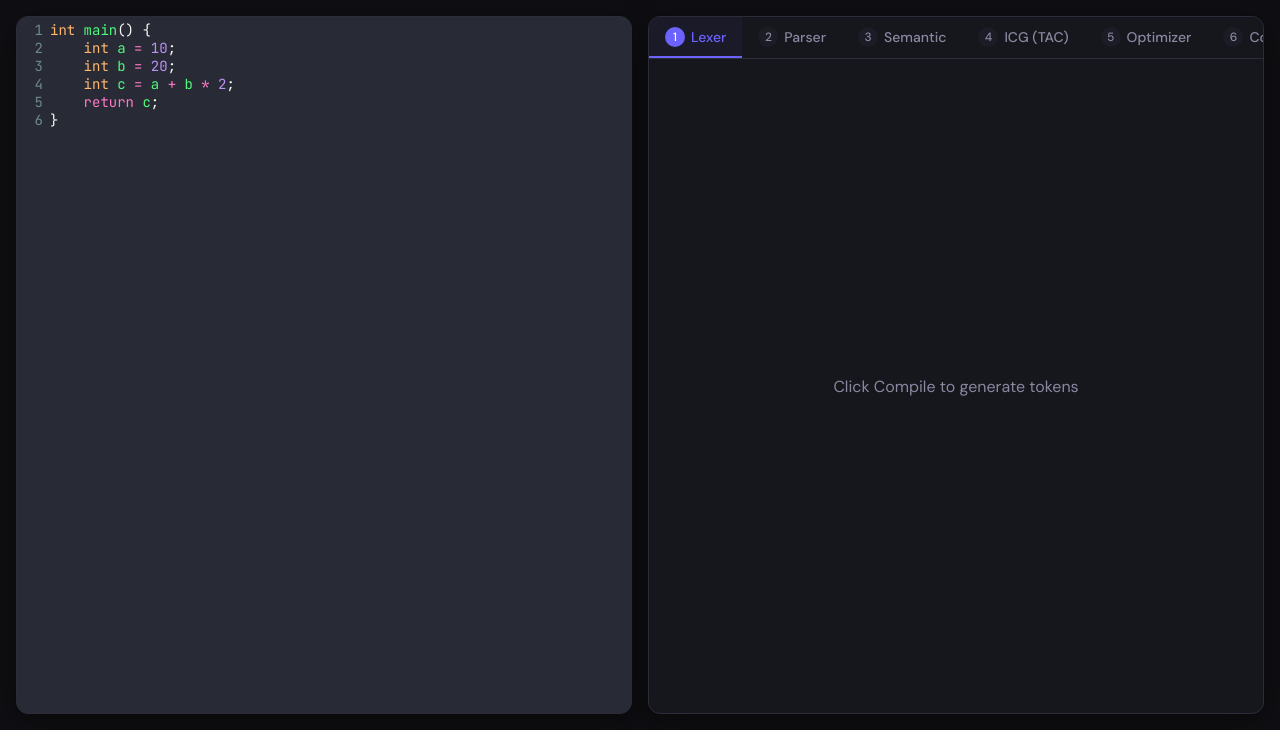
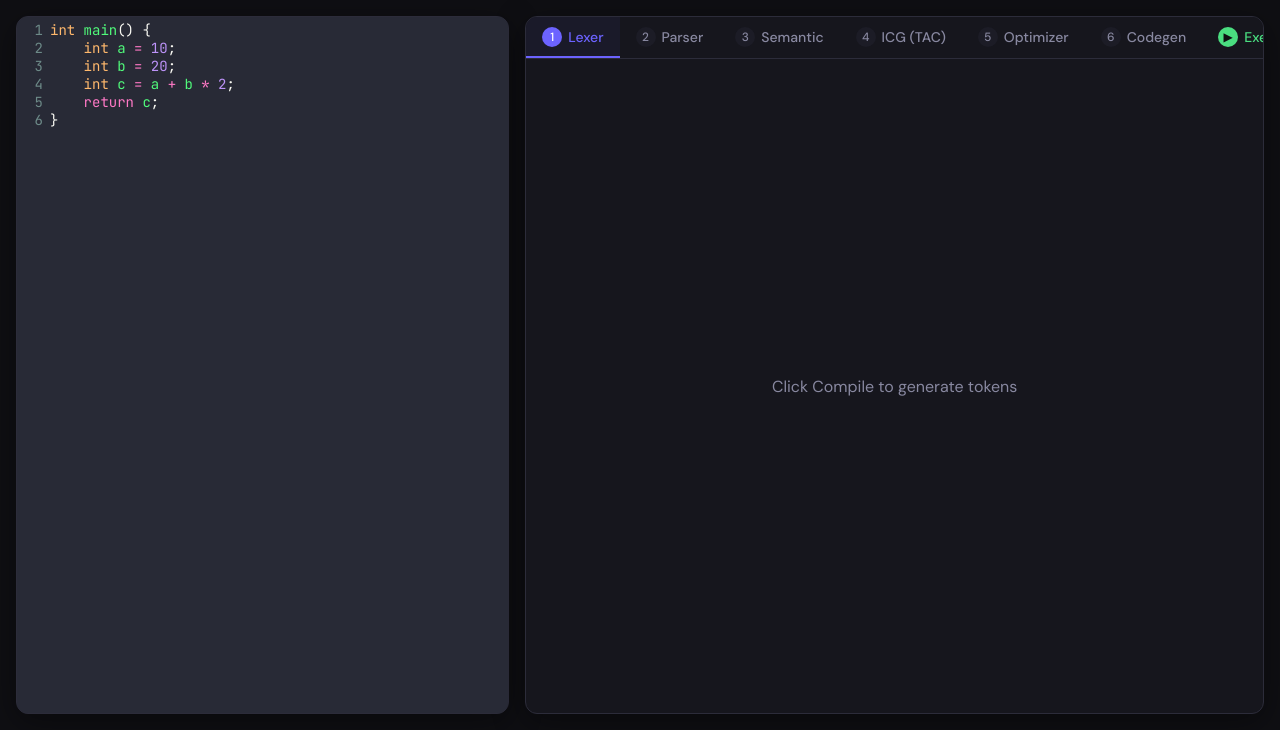
Before and after one commit to magsihassan/Just-In-Time-Student, a Flask app: page / in a window 1280 px wide. Shown: the part 70-800 px from the top of the page. Run offline with Flask 3, Linux system fonts and the light colour scheme.

Commit message:
Adjust flex ratios for editor and output panes to fit tabs

```diff
--- a/templates/index.html
+++ b/templates/index.html
@@ -109,7 +109,7 @@
         }
 
         .editor-pane {
-            flex: 1;
+            flex: 2;
             display: flex;
             flex-direction: column;
             background-color: #282a36; /* Match Dracula theme */
@@ -120,7 +120,7 @@
         }
 
         .output-pane {
-            flex: 1;
+            flex: 3;
             display: flex;
             flex-direction: column;
             background-color: var(--surface-color);
```
